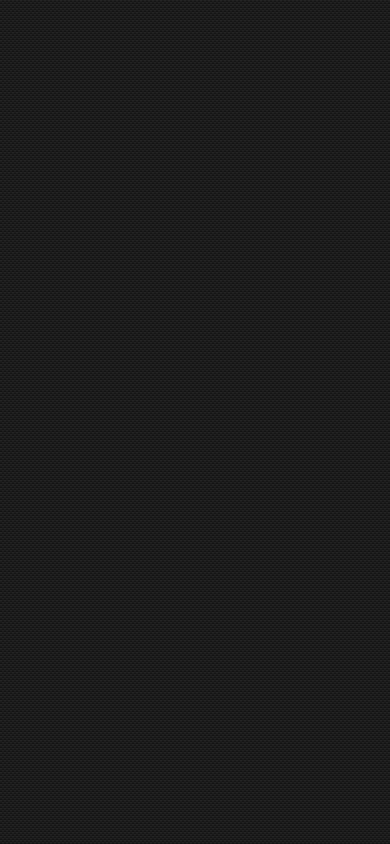
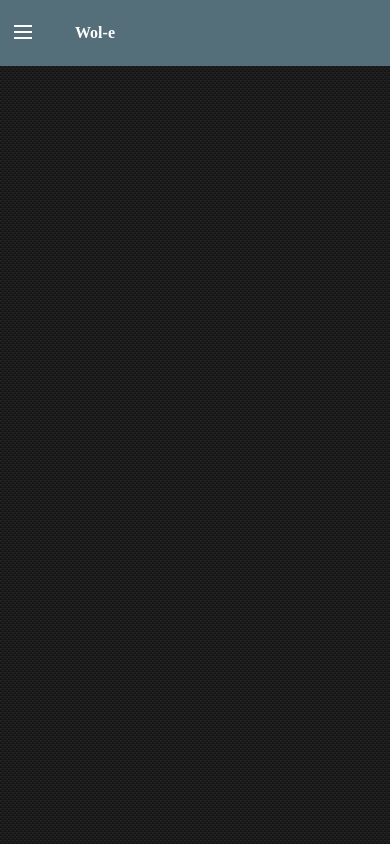
Before and after one commit to trenoncourt/wol-e, a Vue app: page /#/ in a window 390 px wide. Built offline with nearby package versions, Linux system fonts and the light colour scheme.

Commit message:
Add card component. Add Vue-i18n.

```diff
--- a/config/index.js
+++ b/config/index.js
@@ -24,7 +24,7 @@ module.exports = {
   dev: {
     env: require('./dev.env'),
     port: 8080,
-    autoOpenBrowser: true,
+    autoOpenBrowser: false,
     assetsSubDirectory: 'static',
     assetsPublicPath: '/',
     proxyTable: {},
--- a/src/App.vue
+++ b/src/App.vue
@@ -1,15 +1,64 @@
 <template>
-  <div id="app">
-    <router-view></router-view>
+  <div id="app" :class="{ 'sidebar-open': navbarOpen }">
+    <navbar @close="onNavbarClosed" @open="onNavbarOpen"></navbar>
+    <router-view class="site-content"></router-view>
+    <div :class="{ 'overlay': navbarOpen }"></div>
   </div>
 </template>
 
 <script>
+import Navbar from './components/Navbar.vue'
+
 export default {
-  name: 'app'
+  components: {
+    Navbar
+  },
+  data () {
+    return {
+      navbarOpen: false
+    }
+  },
+  methods: {
+    onNavbarClosed () {
+      this.navbarOpen = false
+      console.log('nb close')
+    },
+    onNavbarOpen () {
+      this.navbarOpen = true
+      console.log('nb open')
+    }
+  }
 }
 </script>
 
-<style>
+<style lang="less">
 @import "./assets/less/common.less";
+#app {
+  -webkit-transition-duration: 0.3s;
+  transition-duration: 0.3s;
+  -webkit-transform: translateX(0);
+  transform: translateX(0);
+}
+.site-content {
+	padding-top: 66px;
+  margin-left: 20px !important;
+  margin-right: 20px !important;
+}
+@media only screen and (max-width: 768px) {
+@background_color_3: rgba(0, 0, 0, 0.6);
+  #app.sidebar-open {
+    -webkit-transition-duration: 0.3s;
+    transition-duration: 0.3s;
+    -webkit-transform: translateX(250px);
+    transform: translateX(250px);
+  }
+  .overlay {
+    position: absolute;
+    top: 0;
+    left: 0;
+    right: 0;
+    bottom: 0;
+    background-color: @background_color_3;
+		}
+}
 </style>
--- a/src/assets/less/common.less
+++ b/src/assets/less/common.less
@@ -1,3 +1,4 @@
 body {
     background: url('../img/bg/carbon.png');
+    margin: 0;
 }
--- /dev/null
+++ b/src/components/Navbar.vue
@@ -0,0 +1,134 @@
+<i18n>
+{
+  "en-US": {
+    "hello": "hello world!"
+  },
+  "fr-FR": {
+    "hello": "hello world!"
+  }
+}
+</i18n>
+
+<template>
+  <header class="header" v-click-outside="close">
+
+    <a href="#" class="navbar-switcher" @click="open"></a>
+    <a href="#" class="navbar-logo">Wol-e</a>
+
+    <nav class="menu">
+	  <a href="#">{{ $t('hello') }}</a>
+	  <a href="#">About</a>
+	  <a href="#">Blog</a>
+	  <a href="#">Contact</a>
+    </nav>
+
+  </header>
+</template>
+
+<script>
+import ClickOutside from '@/directives/ClickOutside'
+
+export default {
+  directives: {
+    ClickOutside
+  },
+  methods: {
+    close () {
+      this.$emit('close')
+      console.log('close')
+    },
+    open () {
+      this.$emit('open')
+      console.log('open')
+    }
+  }
+}
+</script>
+
+<style lang="less" scoped>
+@color_1: inherit;
+@color_2: #fff;
+@color_3: #c5cae9;
+@font_family_1: 'Roboto', sans-serif;
+@background_color_1: #546e7a;
+@background_color_2: #3849a2;
+@background_color_3: rgba(0, 0, 0, 0.6);
+
+/* VARIABLES */
+/* BASE */
+/* HEADER */
+/* MENU */
+/* RESPONSIVE */
+a {
+	text-decoration: none;
+	color: @color_1;
+}
+.container {
+	overflow: hidden;
+	*zoom: 1;
+	margin: 0 20px;
+}
+.header {
+	position: fixed;
+	left: 0;
+	right: 0;
+	height: 66px;
+	line-height: 66px;
+	color: @color_2;
+	background-color: @background_color_1;
+}
+.navbar-logo {
+	font-weight: 700;
+	padding: 0 25px;
+	float: left;
+}
+.menu {
+	float: left;
+	a {
+		padding: 0 10px;
+		&:hover {
+			color: @color_3;
+		}
+	}
+}
+@media only screen and (max-width: 768px) {
+	.header {
+		position: static;
+	}
+	.navbar-switcher {
+		position: relative;
+		display: block;
+		float: left;
+		width: 50px;
+		height: 66px;
+		cursor: pointer;
+		&:after {
+			content: '';
+			position: absolute;
+			display: block;
+			width: 1rem;
+			height: 0;
+			top: 16px;
+			left: 15px;
+			box-shadow: 0 10px 0 1px #fff, 0 16px 0 1px #fff, 0 22px 0 1px #fff;
+		}
+	}
+	.menu {
+		position: absolute;
+		left: 0;
+		top: 0;
+		bottom: 0;
+		background-color: @background_color_2;
+		width: 250px;
+		-webkit-transform: translateX(-250px);
+		transform: translateX(-250px);
+		a {
+			display: block;
+			height: 40px;
+			text-align: center;
+			line-height: 40px;
+			border-bottom: 1px solid #3f51b5;
+		}
+	}
+}
+</style>
--- /dev/null
+++ b/src/directives/ClickOutside.js
@@ -0,0 +1,18 @@
+/**
+ * Binding to know when user click outside the component.
+ */
+export default {
+  bind: function (el, binding, vnode) {
+    el.event = function (event) {
+      // here I check that click was outside the el and his childrens
+      if (!(el === event.target || el.contains(event.target))) {
+        // and if it did, call method provided in attribute value
+        vnode.context[binding.expression](event)
+      }
+    }
+    document.body.addEventListener('click', el.event)
+  },
+  unbind: function (el) {
+    document.body.removeEventListener('click', el.event)
+  }
+}
--- /dev/null
+++ b/src/i18n/index.js
@@ -0,0 +1,17 @@
+import Vue from 'vue'
+import VueI18n from 'vue-i18n'
+
+Vue.use(VueI18n)
+
+// // Ready translated locale messages
+const translations = {
+  en: {
+  },
+  fr: {
+  }
+}
+
+// // Create VueI18n instance with options
+export default new VueI18n({
+  translations // set locale messages
+})
--- a/src/main.js
+++ b/src/main.js
@@ -3,6 +3,7 @@
 import Vue from 'vue'
 import App from './App'
 import router from './router'
+import i18n from './i18n'
 
 Vue.config.productionTip = false
 
@@ -10,6 +11,7 @@ Vue.config.productionTip = false
 new Vue({
   el: '#app',
   router,
+  i18n,
   template: '<App/>',
   components: { App }
 })
--- /dev/null
+++ b/src/stores/WolBtnStore.js
@@ -0,0 +1,5 @@
+export class WolBtnStore {
+  constructor () {
+      this.state
+  }
+}
```
Also changed, not shown: package.json (+10 -1 lines), src/components/Card.vue (added, +27 -0 lines), src/views/Home.vue (+5 -3 lines), 3 other files (tests, documents, lock files or other folders).
